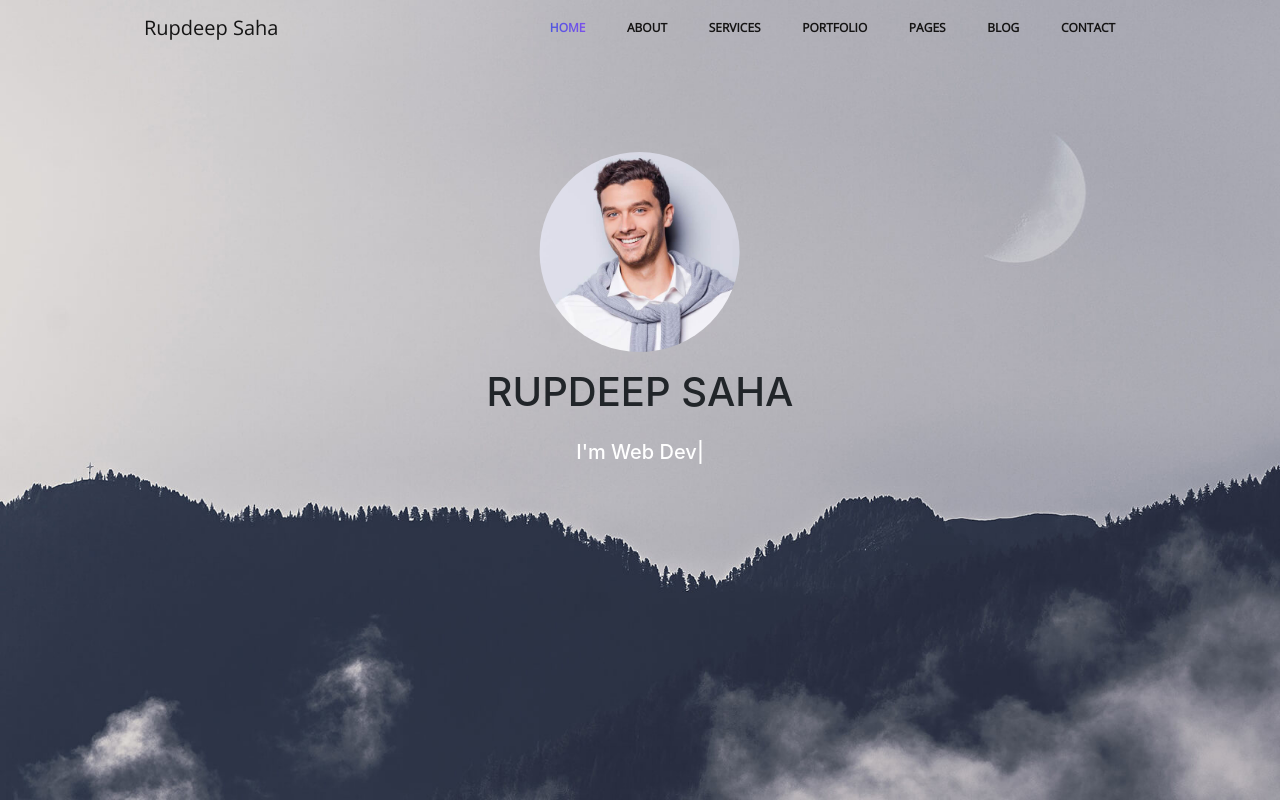
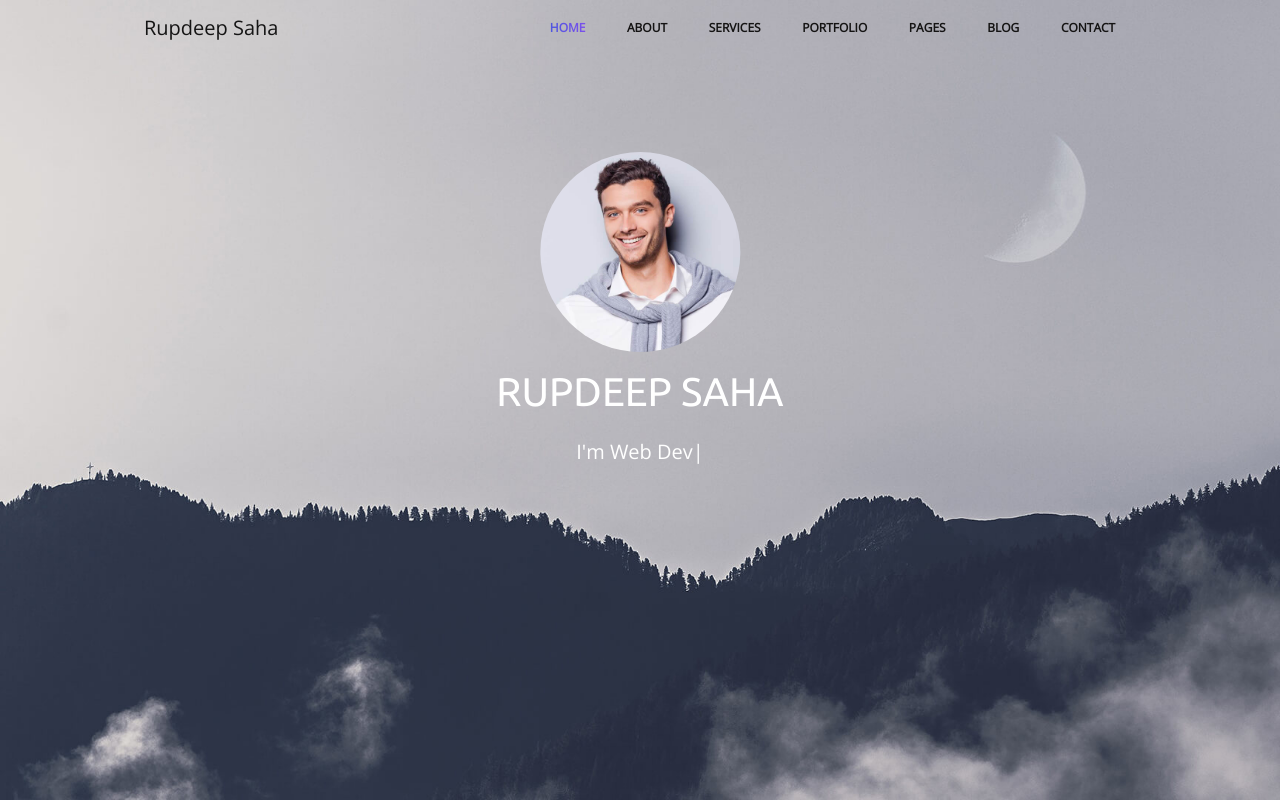
Before and after one commit to therupdeep/portfolio, a plain HTML site: page index1.html in a window 1280 px wide. Drawn offline with nearby package versions, Linux system fonts and the light colour scheme.

Commit message:
updated banner#2

```diff
--- a/css/style1.css
+++ b/css/style1.css
@@ -116,12 +116,15 @@
     background-position: 40% 0;
 }
 
-.site-banner .banner-area .author .author-img h1{
-    font-family: var(--open-sans);
+.site-banner .banner-area .author .name-effect{
+    font-family: 'Ubuntu', sans-serif;
+    text-transform: uppercase;
     font-size: 40;
-    color:black;
+    color: white;
 }
 
-.site-banner .banner-area .author .author-img h5{
+.site-banner .banner-area .author .type-effect{
+    font-family: var(--open-sans);
     font-size: 27;
+    color: white;
 }
--- a/index1.html
+++ b/index1.html
@@ -17,6 +17,7 @@
 
 	<!-- Google Fonts -->
 	<link href="https://fonts.googleapis.com/css?family=Open+Sans&display=swap" rel="stylesheet">
+	<link href="https://fonts.googleapis.com/css?family=Ubuntu&display=swap" rel="stylesheet">
 </head>
 <body>
 	<div class="bg-img">
@@ -69,8 +70,8 @@
 						<div class="banner-area">
 							<div class="author text-center">
 								<div class="author-img"></div>
-								<h1 class="font-staat text-uppercase py-3">Rupdeep Saha</h1>
-								<h5 class="text-white font-ram font-size-27">I'm <span id="typed"></span></h5>
+								<h1 class="name-effect py-3">Rupdeep Saha</h1>
+								<h5 class="type-effect">I'm <span id="typed"></span></h5>
 							</div>
 						</div>
 					</section>
```
